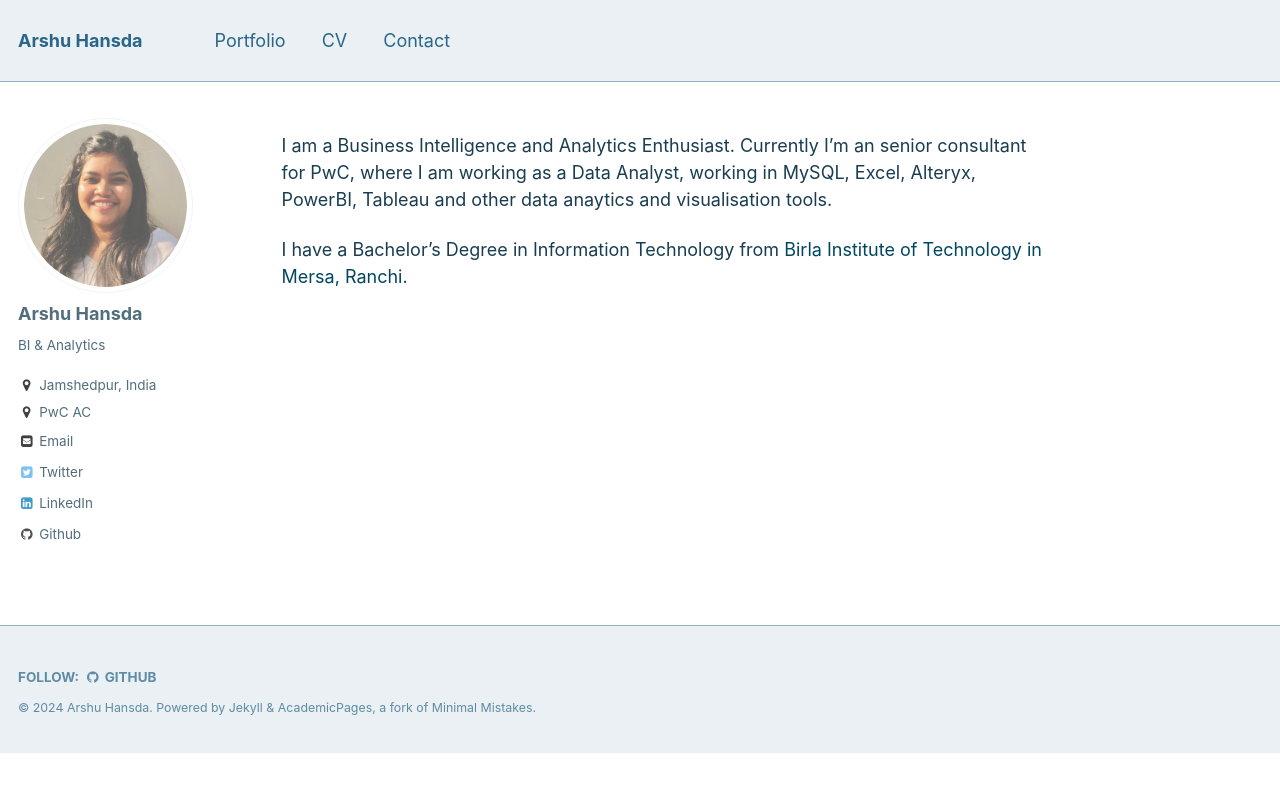
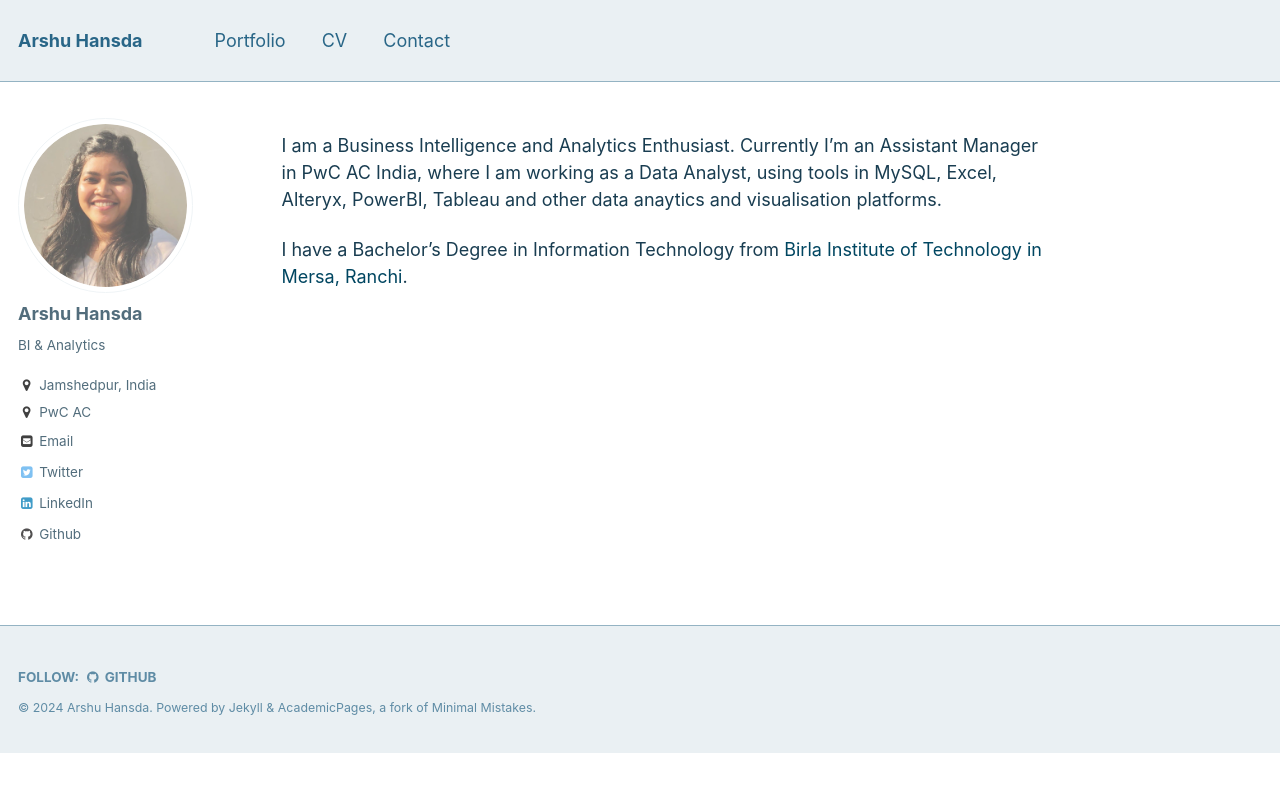
Before and after one commit to arshuhansda/arshuhansda.github.io, a Jekyll site: the page built from _pages/about.md, in a window 1280 px wide. Shown: the top 792 px of the page. Built offline with Jekyll 4.4.1, drawn with Linux system fonts in a browser that asks for light colours.

Commit message:
about updated with company and tools 2024-02-06

```diff
--- a/_pages/about.md
+++ b/_pages/about.md
@@ -9,6 +9,6 @@ redirect_from:
 ---
 
 I am a Business Intelligence and Analytics Enthusiast.
-Currently I'm an senior consultant for PwC, where I am working as a Data Analyst, working in MySQL, Excel, Alteryx, PowerBI, Tableau and other data anaytics and visualisation tools.
+Currently I'm an Assistant Manager in PwC AC India, where I am working as a Data Analyst, using tools in MySQL, Excel, Alteryx, PowerBI, Tableau and other data anaytics and visualisation platforms.
 
 I have a Bachelor's Degree in Information Technology from [Birla Institute of Technology in Mersa, Ranchi](https://www.bitmesra.ac.in/).
```
